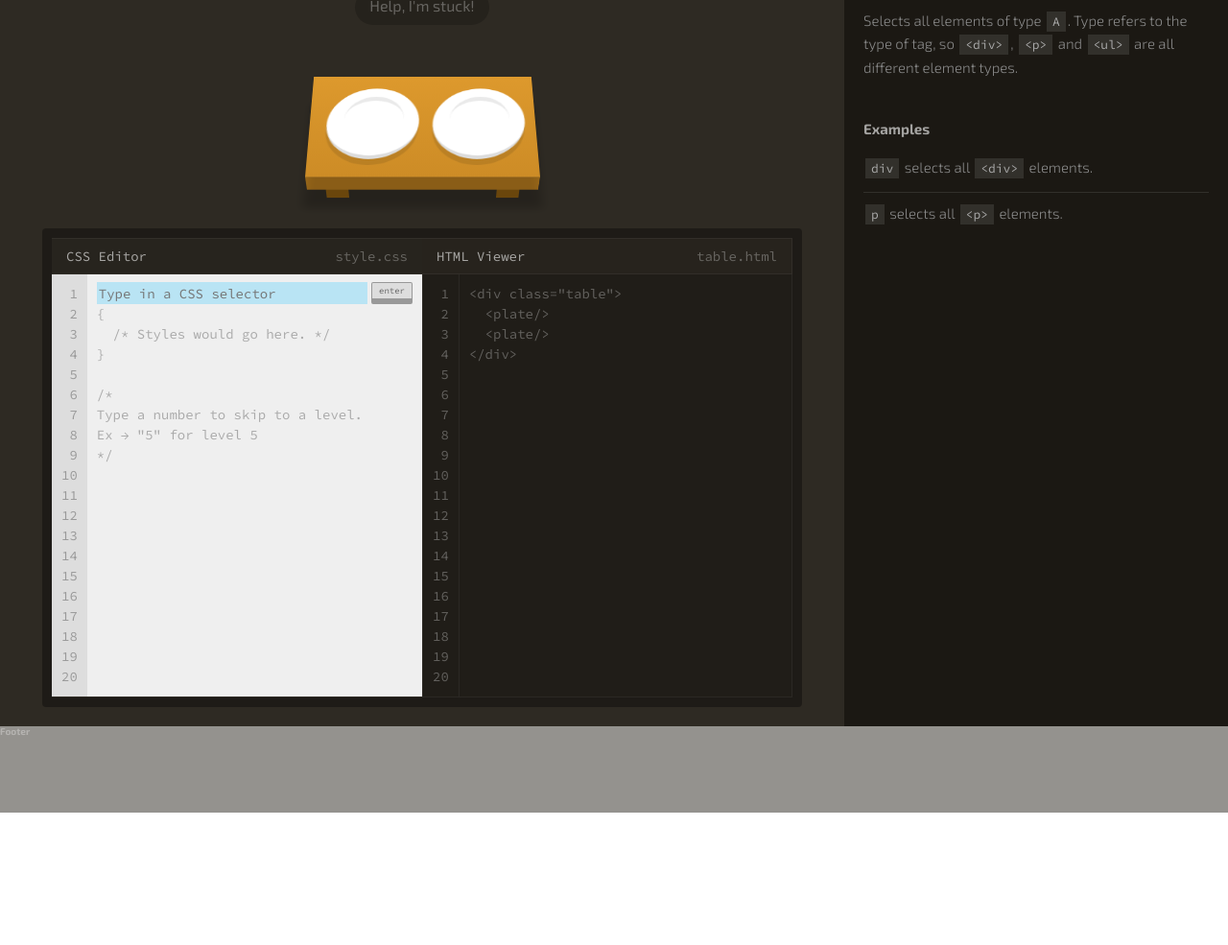
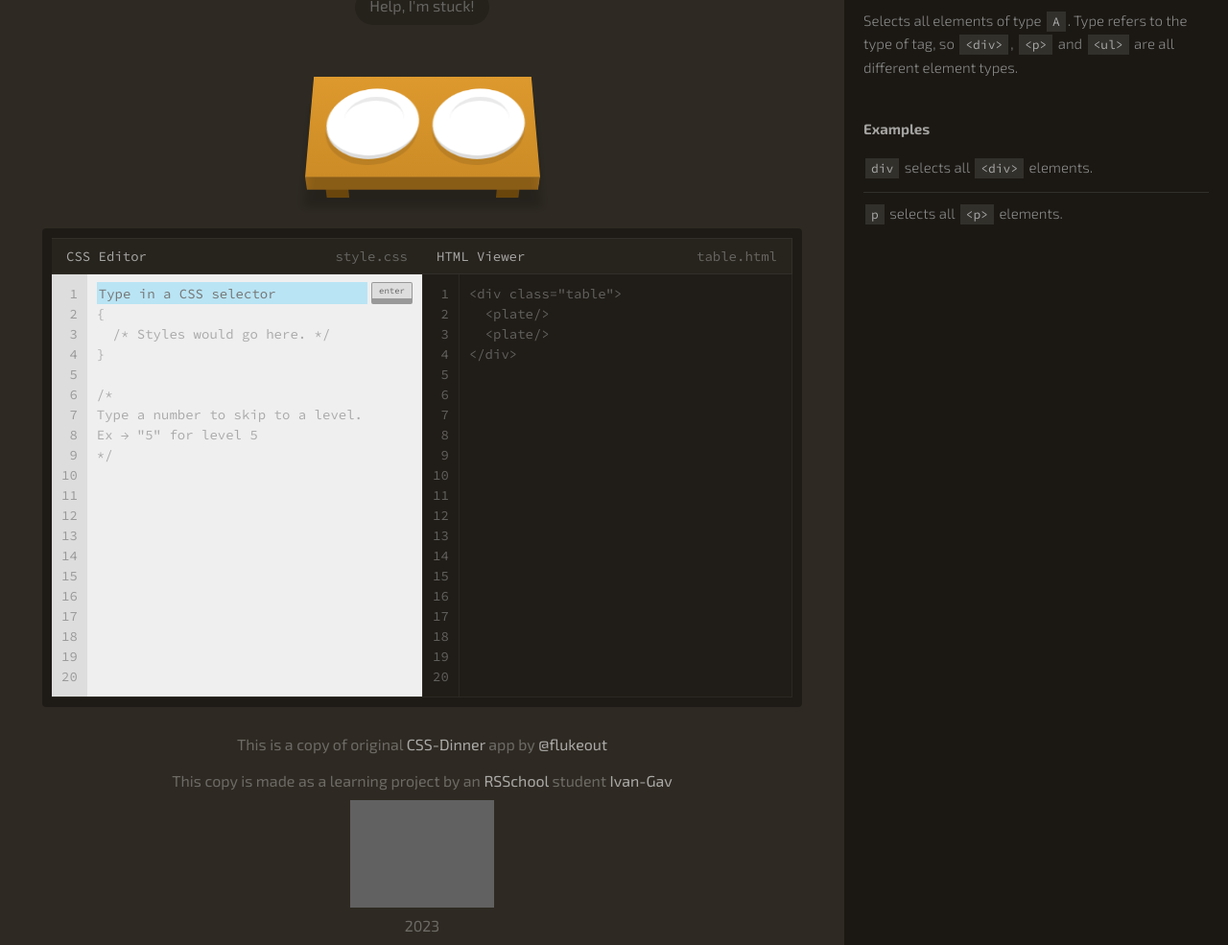
Before and after one commit to Ivan-Gav/css-selectors, a website built with webpack: page src/index.html in a window 1280 px wide. Shown: the part 197-1182 px from the top of the page at 96% size. Before the commit the page ends 1044 px from the top, so only its background shows below. Built offline with nearby package versions, Linux system fonts and the light colour scheme; grey boxes are pictures that could not be loaded.

Commit message:
feat: add footer

```diff
--- a/src/global.css
+++ b/src/global.css
@@ -9,6 +9,7 @@
   --text-color-1: rgba(255, 255, 255, 0.6);
   --text-color-2: #444;
   --text-color-3: rgba(27,111,155,.1);
+  --text-color-4: rgba(255, 255, 255, 0.8);
   --size-1: 100px;
 }
 
@@ -97,18 +98,45 @@ aside {
 }
 
 footer {
-  background-color: var(--bg-color-1);
+  background-color: var(--bg-color-0);
   grid-area: foot;
+  display: flex;
+  flex-direction: column;
+  align-items: center;
+  font-size: 1.6rem;
+  font-weight: 400;
+  color: var(--text-color)
 }
+
+footer p {
+  margin: 0;
+  padding: 1rem;
+}
+
+footer a {
+  text-decoration: none;
+  color: var(--text-color-1);
+}
+
+footer a:hover {
+  color: var(--text-color-4);
+}
+
+footer img {
+  max-width: 15rem;
+  filter: invert(1);
+}
+
+
 
 .page-wrapper {
   display: grid;
-  grid-template-rows: 6rem 1fr 9rem;
+  grid-template-rows: 6rem 1fr auto;
   grid-template-columns: auto auto auto 40rem;
   grid-template-areas:
     "head head head side"
     "main main main side"
-    "foot foot foot foot";
+    "foot foot foot side";
   min-height: 100%;
 }
 
--- a/src/index.html
+++ b/src/index.html
@@ -4,8 +4,6 @@
     <meta charset="UTF-8" />
     <meta name="viewport" content="width=device-width, initial-scale=1.0" />
     <title>CSS-Selectors</title>
-    <!-- <link rel="stylesheet" href="normalize.css" />
-    <link rel="stylesheet" href="global.css" /> -->
     <script src="https://kit.fontawesome.com/1dbe39a584.js" crossorigin="anonymous"></script>
   </head>
   <body>
@@ -18,119 +16,14 @@
         </div>
         RSS CSS Selectors
       </header>
-      <!-- <main>
-        <h2 class="order">Select the plates</h2> -->
-        <!-- <button class="hint-button hint-button_open">Help, I'm stuck!</button> -->
-        <!-- <article class="hint">
-          <h3 class="hint-header">No worries, you've got this!</h3>
-          <p>
-            You're about to learn CSS Selectors! Selectors are how you pick
-            which element to apply styles to.
-          </p>
-          <h4>Exhibit 1 - A CSS Rule</h4>
-          <pre>
-p {
-  margin-bottom: 12px;
-}
-</pre
-          >
-          <p>
-            Here, the "p" is the selector (selects all &lt;p&gt; elements) and
-            applies the margin-bottom style.
-          </p>
-          <p>
-            To play, type in a CSS selector in the editor below to select the
-            correct items on the table.If you get it right, you'll advance to
-            the next level.
-          </p>
-          <p>Hover over the items on the table to see their HTML markup.</p>
-          <p>Get help with selectors on the right! →</p>
-          <button class="hint-button">Ok, got it!</button>
-        </article> -->
-        <!-- -------------------------------------------------------------------------------------------- -->
-        <!-- <section class="game">
-          <div class="table"> -->
-            <!-- <plate><apple></apple></plate>
-            <plate></plate>
-            <plate></plate> -->
-          <!-- </div>
-          <div class="tableedge">
-            <div class="tabletop-edge"></div>
-            <div class="tableleg-l"></div>
-            <div class="tableleg-r"></div>
-          </div>
-        </section>
-        <section class="editors">
-          <div class="editor csscode">
-            <div class="editor-header">
-              <span>CSS Editor</span>
-              <span>style.css</span>
-            </div>
-            <div class="editor-body">
-              <div class="editor-line-numbers">
-                1<br />2<br />3<br />4<br />5<br />6<br />7<br />8<br />9<br />10<br />11<br />12<br />13<br />14<br />15<br />16<br />17<br />18<br />19<br />20
-              </div>
-              <div class="editor-code">
-                <div class="input-container">
-                 <input id="input" class="input-strobe" type="text" placeholder="Type in a CSS selector">
-                 <button class="enter-button">enter</button>
-                </div>
-                {<br>
-                &nbsp;&nbsp;/* Styles would go here. */<br>
-                }<br><br>
-                <div class="codehint">
-                  /*<br>
-                  Type a number to skip to a level.<br>
-                  Ex → "5" for level 5<br>
-                  */
-                </div>
-              </div>
-            </div>
-          </div>
-          <div class="editor htmlcode">
-            <div class="editor-header">
-              <span>HTML Viewer</span>
-              <span>table.html</span>
-            </div>
-            <div class="editor-body">
-              <div class="viewer-line-numbers">
-                1<br />2<br />3<br />4<br />5<br />6<br />7<br />8<br />9<br />10<br />11<br />12<br />13<br />14<br />15<br />16<br />17<br />18<br />19<br />20
-              </div>
-              <div class="viewer-code">
 
-              </div>
-            </div>
-          </div>
-        </section>
-      </main> -->
-      <!-- <aside>
-        <div class="side-headline">
-          <h2 class="side-header">
-            <span class="side-header_text">Level 1 of 32</span>
-            <span class="side-header_check"><i class="fa-solid fa-check"></i></span>
-          </h2>
-          <div class="level-nav">
-            <span><i class="fa-solid fa-chevron-left"></i></span>
-            <span><i class="fa-solid fa-chevron-right"></i></span>
-          </div>
-          <div class="burger">
-            <i class="fa-solid fa-bars"></i>
-          </div>
-        </div>
-        <div class="progress">
-          <div class="progress-bar"></div>
-        </div>
-        <h3 class="help-title">Type Selector</h3>
-        <p class="help-sub-title">Select elements by their type</p>
-        <p class="syntax">A</p>
-        <p class="description">Selects all elements of type <strong>A</strong>. Type refers to the type of tag, so <strong>&lt;div&gt;</strong>, <strong>&lt;p&gt;</strong> and <strong>&lt;ul&gt;</strong> are all different element types.</p>
-        <h4 class="examples-title">Examples</h4>
-        <div class="examples">
-          <p class="example"><strong>div</strong> selects all <strong>&lt;div&gt;</strong> elements.</p>
-          <p class="example"><strong>p</strong> selects all <strong>&lt;p&gt;</strong> elements.</p>
-        </div>
-      </aside> -->
-      <footer>Footer</footer>
+      <footer>
+        <p>This is a copy of original <a href="https://flukeout.github.io/">CSS-Dinner</a>  app by <a href="http://www.twitter.com/flukeout">@flukeout</a></p>
+        <p>This copy is made as a learning project by an <a href="https://rs.school/js/">RSSchool</a> student <a href="https://github.com/Ivan-Gav">Ivan-Gav</a></p>
+        <img src="https://rs.school/images/rs_school_js.svg" alt="RSSchool">
+        <p>2023</p>
+
+      </footer>
     </div>
   </body>
 </html>
```
